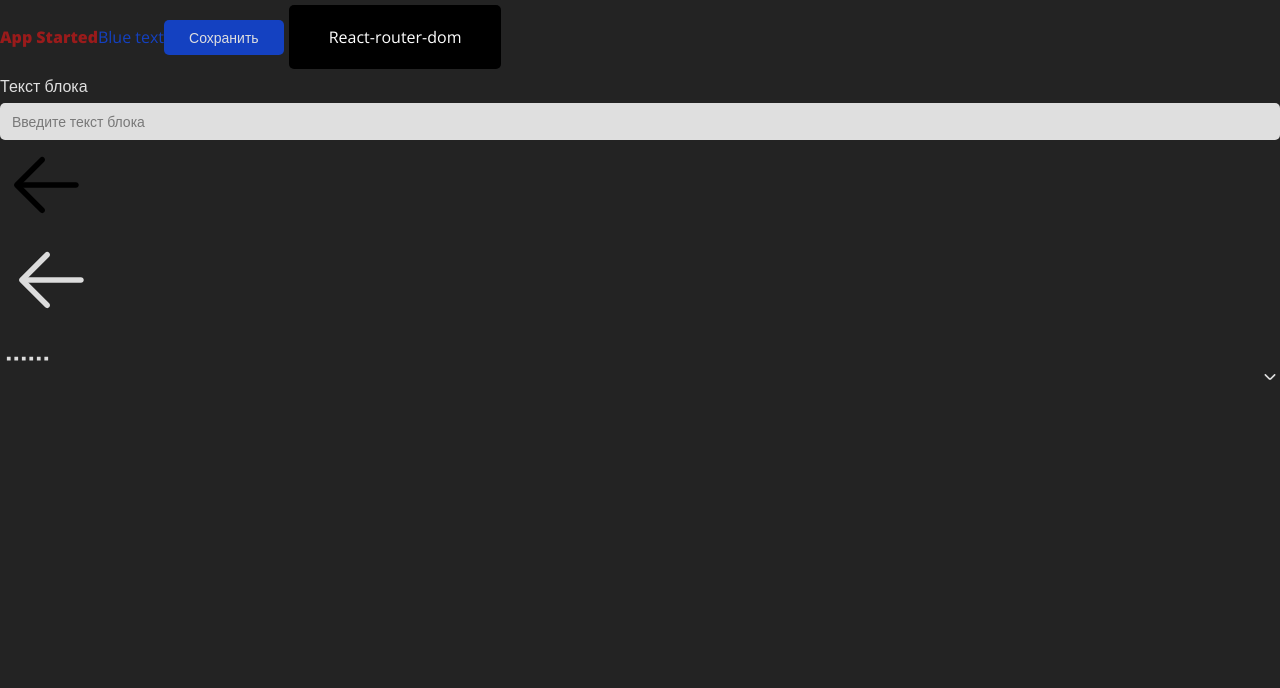
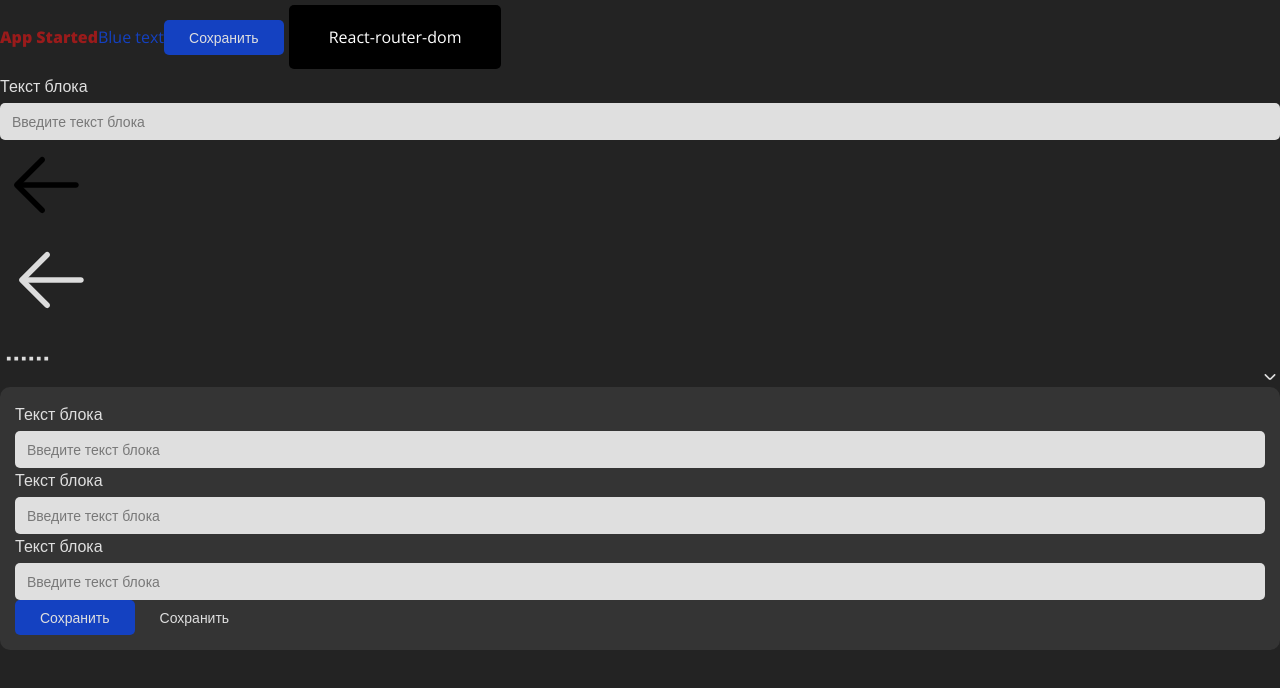
Before and after one commit to moldvaer23/My-Tree, a React (Vite) app: page / in a window 1280 px wide. Shown: the top 688 px of the page. Built offline with nearby package versions, Linux system fonts and the light colour scheme.

Commit message:
feat: добавляет компонент Layout-wrapper в ui-kit

```diff
--- /dev/null
+++ b/src/components/ui-kit/layout-wrapper/index.tsx
@@ -0,0 +1,27 @@
+import { clsx } from 'clsx'
+import { FC, HTMLAttributes, ReactNode } from 'react'
+import style from './styles.module.scss'
+
+type TProps = HTMLAttributes<HTMLDivElement> & {
+	children: ReactNode
+	className?: string
+}
+
+export const LayoutWrapper: FC<TProps> = ({
+	children,
+	className = 'undefined',
+	...args
+}) => {
+	const classNameWrapper = clsx(
+		{
+			[className]: className !== 'undefined',
+		},
+		style.wrapper
+	)
+
+	return (
+		<div className={classNameWrapper} {...args}>
+			{children}
+		</div>
+	)
+}
--- /dev/null
+++ b/src/components/ui-kit/layout-wrapper/styles.module.scss
@@ -0,0 +1,7 @@
+@import '/src/styles/variables.scss';
+
+.wrapper {
+	background-color: $primary-color;
+	border-radius: 10px;
+	padding: 15px;
+}
--- a/src/pages/main/index.tsx
+++ b/src/pages/main/index.tsx
@@ -13,6 +13,7 @@ import {
 import { ButtonIcon } from '@components/ui-kit/button-icon'
 import style from './style.module.scss'
 import { DropDownMenu } from '@components/ui-kit/Drop-down-menu'
+import { LayoutWrapper } from '@components/ui-kit/layout-wrapper'
 
 export const MainPage: FC = () => (
 	<div className={style.app}>
@@ -66,5 +67,36 @@ export const MainPage: FC = () => (
 			}
 			size={'small'}
 		/>
+		<LayoutWrapper>
+			<div>
+				<Input
+					id='q'
+					labelText='Текст блока'
+					placeholder='Введите текст блока'
+					inputType='text'
+					onChange={(e) => console.log(e.target.value)}
+				/>
+				<Input
+					id='q'
+					labelText='Текст блока'
+					placeholder='Введите текст блока'
+					inputType='text'
+					onChange={(e) => console.log(e.target.value)}
+				/>
+				<Input
+					id='q'
+					labelText='Текст блока'
+					placeholder='Введите текст блока'
+					inputType='text'
+					onChange={(e) => console.log(e.target.value)}
+				/>
+				<Button className='qwe' variant='contained' size='small'>
+					Сохранить
+				</Button>
+				<Button className='qwe' variant='outlined' size='small'>
+					Сохранить
+				</Button>
+			</div>
+		</LayoutWrapper>
 	</div>
 )
```
Also changed, not shown: 1 other file (tests, documents, lock files or other folders).
